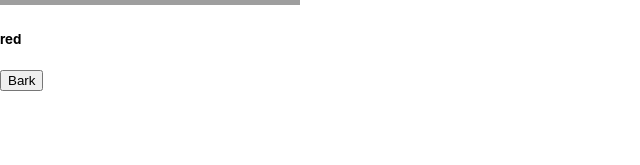
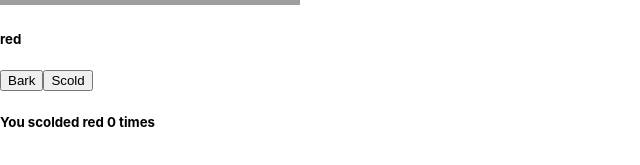
Before and after one commit to hmartins-ciandt/my-app3, a React (Create React App) app: page / in a window 1280 px wide. Shown: the part 317-482 px from the top of the page, without its empty margins (0-640 px from the left). Built offline with nearby package versions, Linux system fonts and the light colour scheme; grey boxes are pictures that could not be loaded.

Commit message:
[BEESSP-2030][BEESSP-2035] criando um botão de Scold e usando hookstate nesse botão

```diff
--- a/src/DogDetails/DogDetails.tsx
+++ b/src/DogDetails/DogDetails.tsx
@@ -1,15 +1,17 @@
-import React from 'react';
+import React, { useState } from 'react';
 import logo from './logo.svg';
 import '../App.css';
 import { request } from 'http';
 
 function DogDetails({dogName, dogImage, onBark}:any) {
-console.log(onBark);
+const [count, setCount] = useState(0);
 return (
 <div>
 <img className='dogImage' src={dogImage}></img>
 <h5>{dogName}</h5>
 <button onClick={() => onBark()}>Bark</button>
+<button onClick={() => setCount(count+1)}>Scold</button>
+<h5>You scolded {dogName} {count} times </h5>
 </div>
 );
 }
```
Also changed, not shown: 1 other file (tests, documents, lock files or other folders).
